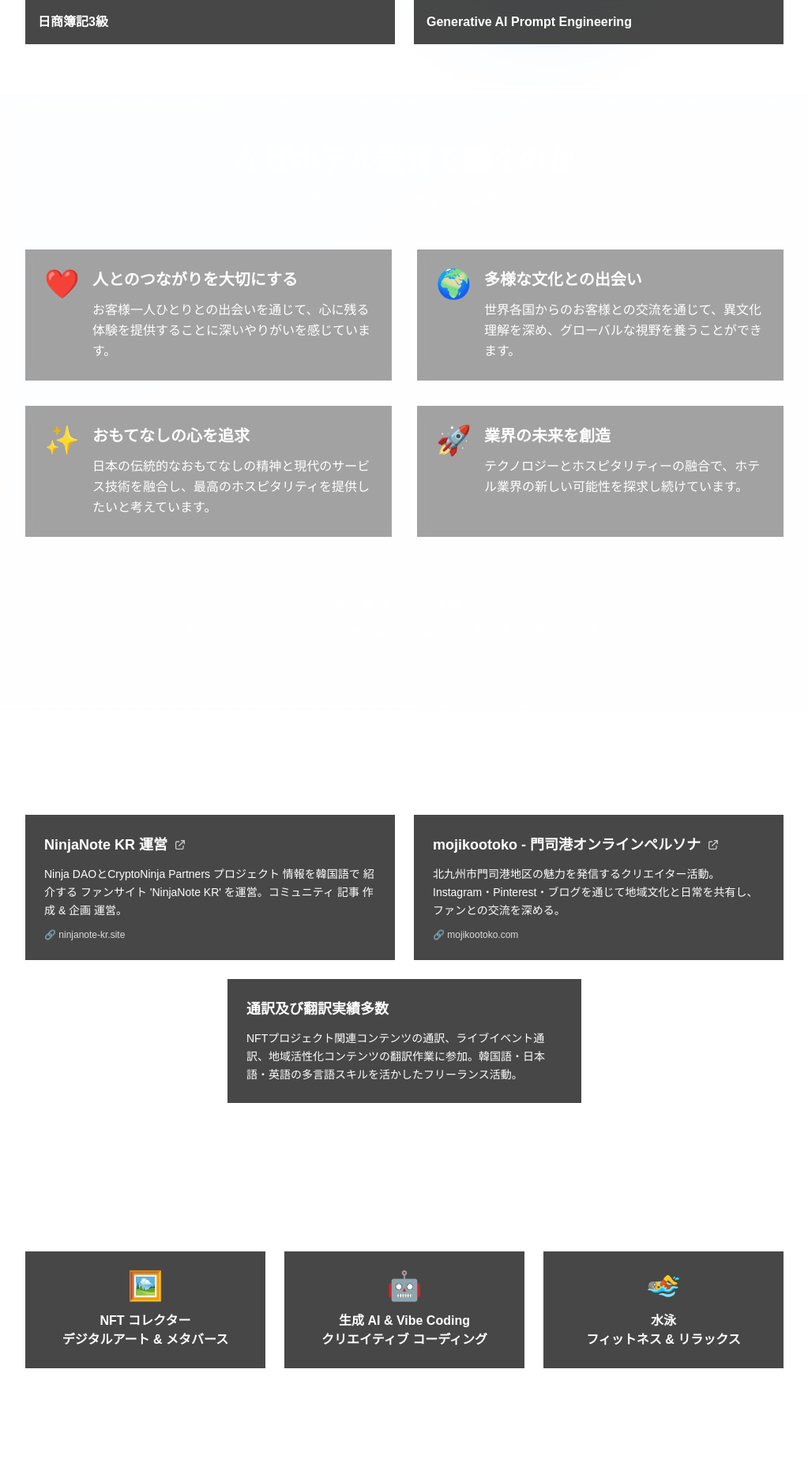
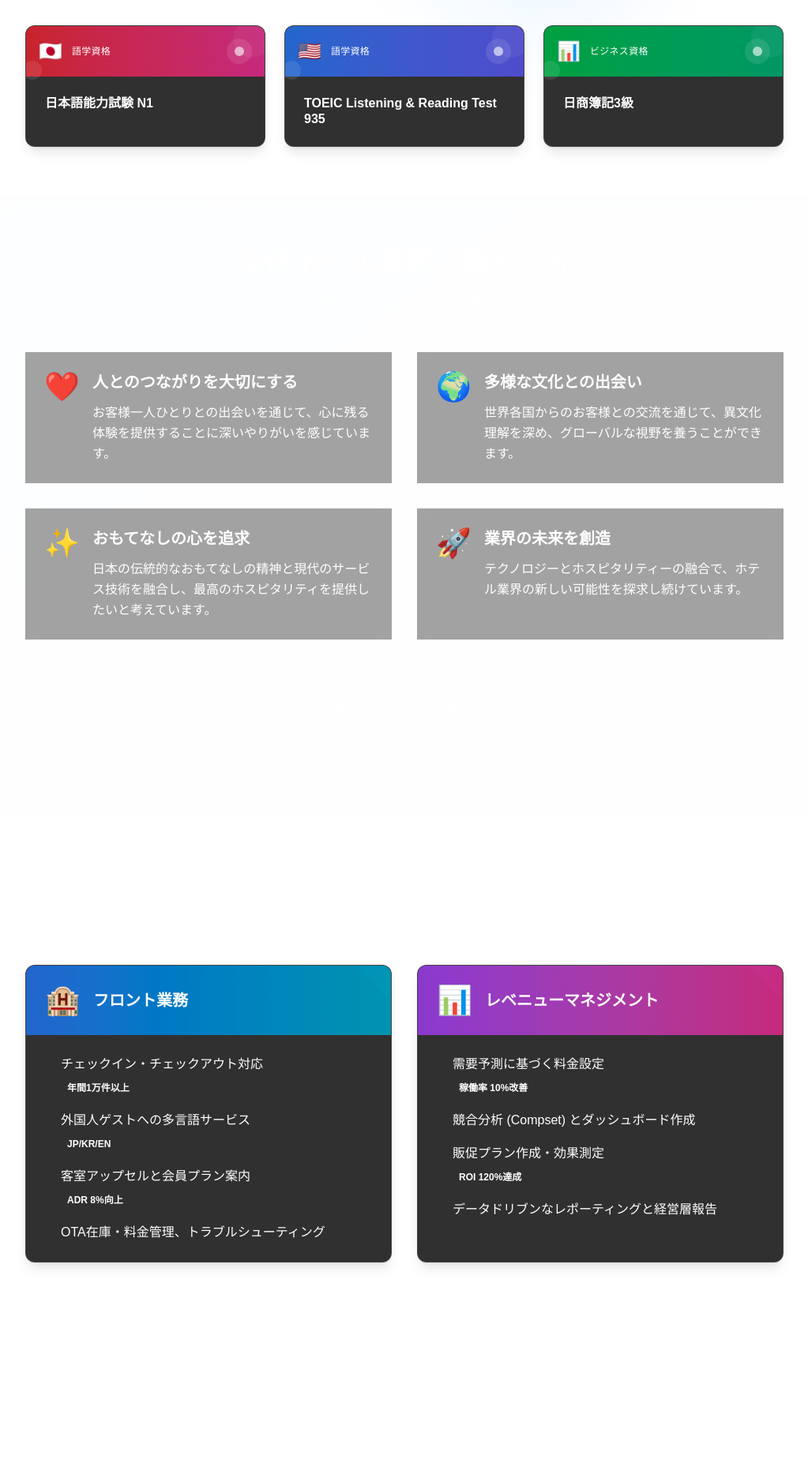
Before and after one commit to minjiblog/career, a Next.js app: page / in a window 1280 px wide. Shown: the part 880-2733 px from the top of the page at 79% size, without its empty margins (128-1151 px from the left). Built offline with nearby package versions, Linux system fonts and the light colour scheme.

Commit message:
Enhanced portfolio sections: HotelExperience, Side Projects, Certificates & Skills with modern designs

```diff
--- a/src/app/page.tsx
+++ b/src/app/page.tsx
@@ -5,6 +5,7 @@ import {
   AboutMe,
   CertificatesSkills,
   WhyHotelIndustry,
+  HotelExperience,
   Projects,
   Hobbies,
   PersonalStory,
@@ -56,6 +57,7 @@ export default function Home() {
           <AboutMe />
           <CertificatesSkills />
           <WhyHotelIndustry />
+          <HotelExperience />
           <Projects />
           <Hobbies />
           <PersonalStory />
--- a/src/components/sections.tsx
+++ b/src/components/sections.tsx
@@ -1,7 +1,7 @@
 "use client";
 
 import Section from "./Section";
-import { FaHotel, FaPlaneDeparture, FaLaptopCode, FaGraduationCap } from 'react-icons/fa';
+import { FaHotel, FaPlaneDeparture, FaLaptopCode, FaGraduationCap, FaMedal } from 'react-icons/fa';
 import React from "react";
 
 
@@ -56,7 +56,7 @@ export const AboutMe = () => {
       heading: "About Me",
       items: [
         "建国大学校 経済学科 卒業",
-        "육군 병장 만기 전역",
+        "韓国陸軍 兵長 満期除隊",
         "ホテル勤務5年以上（フロント〜レベニューマネジメント）",
         "多言語対応（日本語・韓国語・英語）でグローバル顧客サービス提供",
         "Web3 / 生成AI 活用とクリエイティブ制作で顧客体験をアップデート"
@@ -66,7 +66,8 @@ export const AboutMe = () => {
       heading: "About Me",
       items: [
         "Graduated from Konkuk University, Department of Economics",
-        "5+ years of hotel experience (Front desk to Management)",
+        "Completed military service as Sergeant in ROK Army",
+        "5+ years of hotel experience (Front desk to Revenue Management)",
         "Multilingual support (Japanese, Korean, English) for global customer service",
         "Enhancing customer experience through Web3 / Generative AI and creative production"
       ]
@@ -86,21 +87,27 @@ export const AboutMe = () => {
           </span>
         </li>
         <li className="flex items-start gap-3">
-          <FaHotel className="text-accent mt-1" size={24} />
+          <FaMedal className="text-accent mt-1" size={24} />
           <span className="text-gray-800 dark:text-gray-200">
             {currentContent.items[1]}
           </span>
         </li>
         <li className="flex items-start gap-3">
-          <FaPlaneDeparture className="text-accent mt-1" size={24} />
+          <FaHotel className="text-accent mt-1" size={24} />
           <span className="text-gray-800 dark:text-gray-200">
             {currentContent.items[2]}
           </span>
         </li>
         <li className="flex items-start gap-3">
+          <FaPlaneDeparture className="text-accent mt-1" size={24} />
+          <span className="text-gray-800 dark:text-gray-200">
+            {currentContent.items[3]}
+          </span>
+        </li>
+        <li className="flex items-start gap-3">
           <FaLaptopCode className="text-accent mt-1" size={24} />
           <span className="text-gray-800 dark:text-gray-200">
-            {currentContent.items[3]}
+            {currentContent.items[4]}
           </span>
         </li>
       </ul>
@@ -115,20 +122,50 @@ export const CertificatesSkills = () => {
   const content = {
     ja: {
       heading: "Certificates & Skills",
-      certs: [
-        "日本語能力試験 N1",
-        "TOEIC Listening & Reading Test 935",
-        "日商簿記3級",
-        "Generative AI Prompt Engineering",
+      subtitle: "取得資格と専門スキル",
+      items: [
+        {
+          title: "日本語能力試験 N1",
+          icon: "🇯🇵",
+          category: "語学資格",
+          color: "from-red-500 to-pink-500"
+        },
+        {
+          title: "TOEIC Listening & Reading Test 935",
+          icon: "🇺🇸",
+          category: "語学資格",
+          color: "from-blue-500 to-indigo-500"
+        },
+        {
+          title: "日商簿記3級",
+          icon: "📊",
+          category: "ビジネス資格",
+          color: "from-green-500 to-emerald-500"
+        }
       ]
     },
     en: {
       heading: "Certificates & Skills",
-      certs: [
-        "Japanese Language Proficiency Test N1",
-        "TOEIC Listening & Reading Test 935",
-        "Bookkeeping Level 3 (Japan)",
-        "Generative AI Prompt Engineering",
+      subtitle: "Professional qualifications and expertise",
+      items: [
+        {
+          title: "Japanese Language Proficiency Test N1",
+          icon: "🇯🇵",
+          category: "Language Certification",
+          color: "from-red-500 to-pink-500"
+        },
+        {
+          title: "TOEIC Listening & Reading Test 935",
+          icon: "🇺🇸",
+          category: "Language Certification",
+          color: "from-blue-500 to-indigo-500"
+        },
+        {
+          title: "Bookkeeping Level 3 (Japan)",
+          icon: "📊",
+          category: "Business Certification",
+          color: "from-green-500 to-emerald-500"
+        }
       ]
     }
   };
@@ -137,14 +174,44 @@ export const CertificatesSkills = () => {
 
   return (
     <Section id="skills">
-      <h2 className="text-3xl font-bold mb-6 text-primary">{currentContent.heading}</h2>
-      <div className="grid gap-6 md:grid-cols-2">
-        {currentContent.certs.map((c) => (
+      <div className="text-center mb-12">
+        <h2 className="text-3xl font-bold mb-4 text-primary">{currentContent.heading}</h2>
+        <p className="text-lg text-gray-600 dark:text-gray-400 italic max-w-2xl mx-auto">{currentContent.subtitle}</p>
+      </div>
+
+      <div className="grid gap-6 md:grid-cols-3 max-w-5xl mx-auto">
+        {currentContent.items.map(({ title, icon, category, color }) => (
           <div
-            key={c}
-            className="bg-[#1a1a1a]/80 dark:bg-[#0a0a0a]/70 rounded-card shadow-soft p-4 backdrop-blur-md"
+            key={title}
+            className="group relative overflow-hidden bg-[#1a1a1a]/90 dark:bg-[#0a0a0a]/80 rounded-xl shadow-lg backdrop-blur-md border border-gray-200/10 hover:shadow-2xl transition-all duration-300 hover:scale-[1.05]"
           >
-            <p className="font-semibold text-accent">{c}</p>
+            {/* Gradient header */}
+            <div className={`bg-gradient-to-r ${color} p-4 relative`}>
+              <div className="absolute inset-0 bg-black/20" />
+              <div className="relative flex items-center justify-between">
+                <div className="flex items-center gap-3">
+                  <div className="text-2xl">{icon}</div>
+                  <div className="text-xs text-white/80 font-medium uppercase tracking-wide">{category}</div>
+                </div>
+                <div className="w-8 h-8 bg-white/10 rounded-full flex items-center justify-center">
+                  <div className="w-3 h-3 bg-white/60 rounded-full" />
+                </div>
+              </div>
+
+              {/* Decorative elements */}
+              <div className="absolute -top-2 -right-2 w-12 h-12 bg-white/5 rounded-full" />
+              <div className="absolute -bottom-1 -left-1 w-6 h-6 bg-white/10 rounded-full" />
+            </div>
+
+            {/* Content */}
+            <div className="p-6">
+              <h3 className="font-bold text-white text-base leading-tight group-hover:text-accent transition-colors">
+                {title}
+              </h3>
+            </div>
+
+            {/* Hover effect overlay */}
+            <div className="absolute inset-0 bg-gradient-to-t from-transparent via-transparent to-white/5 opacity-0 group-hover:opacity-100 transition-opacity duration-300 pointer-events-none" />
           </div>
         ))}
       </div>
@@ -266,39 +333,65 @@ export const Projects = () => {
   const content = {
     ja: {
       heading: "Side Projects",
+      subtitle: "創造性とテクノロジーを活かした個人プロジェクト",
       items: [
         {
           title: "NinjaNote KR 運営",
           desc: "Ninja DAOとCryptoNinja Partners プロジェクト 情報を韓国語で 紹介する ファンサイト 'NinjaNote KR' を運営。コミュニティ 記事 作成 & 企画 運営。",
-          link: "https://ninjanote-kr.site/"
+          link: "https://ninjanote-kr.site/",
+          category: "Web3・コミュニティ",
+          icon: "🥷",
+          color: "from-orange-500 to-red-500",
+          tags: ["Web3", "コミュニティ", "韓国語"]
         },
         {
           title: "mojikootoko - 門司港オンラインペルソナ",
           desc: "北九州市門司港地区の魅力を発信するクリエイター活動。Instagram・Pinterest・ブログを通じて地域文化と日常を共有し、ファンとの交流を深める。",
-          link: "https://mojikootoko.com/"
+          link: "https://mojikootoko.com/",
+          category: "クリエイター・地域活性化",
+          icon: "🏛️",
+          color: "from-green-500 to-teal-500",
+          tags: ["クリエイター", "地域活性化", "SNS"]
         },
         {
           title: "通訳及び翻訳実績多数",
-          desc: "NFTプロジェクト関連コンテンツの通訳、ライブイベント通訳、地域活性化コンテンツの翻訳作業に参加。韓国語・日本語・英語の多言語スキルを活かしたフリーランス活動。"
+          desc: "NFTプロジェクト関連コンテンツの通訳、ライブイベント通訳、地域活性化コンテンツの翻訳作業に参加。韓国語・日本語・英語の多言語スキルを活かしたフリーランス活動。",
+          category: "多言語・フリーランス",
+          icon: "🌐",
+          color: "from-blue-500 to-purple-500",
+          tags: ["通訳", "翻訳", "多言語"]
         }
       ]
     },
     en: {
       heading: "Side Projects",
+      subtitle: "Personal projects leveraging creativity and technology",
       items: [
         {
           title: "NinjaNote KR Operation",
           desc: "Operating the fan site 'NinjaNote KR' that introduces Ninja DAO and CryptoNinja Partners project information in Korean. Creating community articles & managing projects.",
-          link: "https://ninjanote-kr.site/"
+          link: "https://ninjanote-kr.site/",
+          category: "Web3・Community",
+          icon: "🥷",
+          color: "from-orange-500 to-red-500",
+          tags: ["Web3", "Community", "Korean"]
         },
         {
           title: "mojikootoko - Mojiko Port Online Persona",
           desc: "Creator activities promoting the charm of Mojiko Port area in Kitakyushu City. Sharing regional culture and daily life through Instagram, Pinterest, and blog to deepen fan engagement.",
-          link: "https://mojikootoko.com/"
+          link: "https://mojikootoko.com/",
+          category: "Creator・Regional Revitalization",
+          icon: "🏛️",
+          color: "from-green-500 to-teal-500",
+          tags: ["Creator", "Regional", "SNS"]
         },
         {
           title: "Multiple Interpretation & Translation Projects",
-          desc: "Participated in interpretation of NFT project-related content, live event interpretation, and translation of regional revitalization content. Freelance activities utilizing multilingual skills in Korean, Japanese, and English."
+          desc: "Participated in interpretation of NFT project-related content, live event interpretation, and translation of regional revitalization content. Freelance activities utilizing multilingual skills in Korean, Japanese, and English.",
+          category: "Multilingual・Freelance",
+          icon: "🌐",
+          color: "from-blue-500 to-purple-500",
+          tags: ["Interpretation", "Translation", "Multilingual"]
         }
       ]
     }
@@ -308,64 +401,183 @@ export const Projects = () => {
 
   return (
     <Section id="projects">
-      <h2 className="text-3xl font-bold mb-8 text-primary text-center">{currentContent.heading}</h2>
+      <div className="text-center mb-12">
+        <h2 className="text-3xl font-bold mb-4 text-primary">{currentContent.heading}</h2>
+        <p className="text-lg text-gray-600 dark:text-gray-400 italic max-w-2xl mx-auto">{currentContent.subtitle}</p>
+      </div>
 
-      {/* First two items in a row */}
-      <div className="grid gap-6 md:grid-cols-2 mb-6">
-        {currentContent.items.slice(0, 2).map(({ title, desc, link }) => (
+      <div className="grid gap-8 md:grid-cols-2 lg:grid-cols-3 max-w-7xl mx-auto">
+        {currentContent.items.map(({ title, desc, link, category, icon, color, tags }) => (
           <div
             key={title}
-            className={`rounded-card shadow-soft overflow-hidden bg-[#1a1a1a]/80 dark:bg-[#0a0a0a]/70 backdrop-blur-md transition-all duration-300 hover:scale-105 ${link ? 'cursor-pointer hover:shadow-lg' : ''}`}
+            className={`group relative overflow-hidden bg-[#1a1a1a]/90 dark:bg-[#0a0a0a]/80 rounded-xl shadow-lg backdrop-blur-md border border-gray-200/10 hover:shadow-2xl transition-all duration-500 hover:scale-[1.03] ${link ? 'cursor-pointer' : ''}`}
             onClick={link ? () => window.open(link, '_blank', 'noopener,noreferrer') : undefined}
           >
+            {/* Gradient header with icon */}
+            <div className={`bg-gradient-to-r ${color} p-4 relative overflow-hidden`}>
+              <div className="absolute inset-0 bg-black/20" />
+              <div className="relative flex items-center justify-between">
+                <div className="flex items-center gap-3">
+                  <div className="text-3xl">{icon}</div>
+                  <div>
+                    <div className="text-xs text-white/80 font-medium uppercase tracking-wide">{category}</div>
+                  </div>
+                </div>
+                {link && (
+                  <div className="text-white/80 group-hover:text-white transition-colors">
+                    <svg className="w-5 h-5" fill="none" stroke="currentColor" viewBox="0 0 24 24">
+                      <path strokeLinecap="round" strokeLinejoin="round" strokeWidth={2} d="M10 6H6a2 2 0 00-2 2v10a2 2 0 002 2h10a2 2 0 002-2v-4M14 4h6m0 0v6m0-6L10 14" />
+                    </svg>
+                  </div>
+                )}
+              </div>
+
+              {/* Decorative elements */}
+              <div className="absolute -top-4 -right-4 w-16 h-16 bg-white/10 rounded-full" />
+              <div className="absolute -bottom-2 -left-2 w-8 h-8 bg-white/5 rounded-full" />
+            </div>
+
+            {/* Content */}
             <div className="p-6">
-              <h4 className="font-semibold mb-3 text-accent flex items-center gap-2 text-lg">
+              <h4 className="font-bold mb-3 text-white text-lg leading-tight group-hover:text-accent transition-colors">
                 {title}
-                {link && (
-                  <svg className="w-4 h-4 opacity-70" fill="none" stroke="currentColor" viewBox="0 0 24 24">
-                    <path strokeLinecap="round" strokeLinejoin="round" strokeWidth={2} d="M10 6H6a2 2 0 00-2 2v10a2 2 0 002 2h10a2 2 0 002-2v-4M14 4h6m0 0v6m0-6L10 14" />
-                  </svg>
-                )}
               </h4>
-              <p className="text-sm leading-relaxed text-gray-600 dark:text-gray-300">{desc}</p>
+              <p className="text-sm leading-relaxed text-gray-300 dark:text-gray-400 mb-4 line-clamp-4">{desc}</p>
+
+              {/* Tags */}
+              <div className="flex flex-wrap gap-2 mb-4">
+                {tags.map(tag => (
+                  <span key={tag} className="px-2 py-1 bg-white/10 text-white/80 rounded-full text-xs font-medium">
+                    {tag}
+                  </span>
+                ))}
+              </div>
+
+              {/* Link indicator */}
               {link && (
-                <p className="text-xs text-accent mt-3 opacity-80 font-medium">
-                  🔗 {link.replace('https://', '').replace('/', '')}
-                </p>
+                <div className="flex items-center gap-2 text-accent text-xs font-medium opacity-80 group-hover:opacity-100 transition-opacity">
+                  <div className="w-2 h-2 bg-accent rounded-full animate-pulse" />
+                  <span>{link.replace('https://', '').split('/')[0]}</span>
+                </div>
               )}
+            </div>
+
+            {/* Hover effect overlay */}
+            <div className="absolute inset-0 bg-gradient-to-t from-transparent via-transparent to-white/5 opacity-0 group-hover:opacity-100 transition-opacity duration-300 pointer-events-none" />
+          </div>
+        ))}
+      </div>
+    </Section>
+  );
+}
+
+export const HotelExperience = () => {
+  const { lang } = useLanguage();
+  const content = {
+    ja: {
+      heading: "ホテルでの経験",
+      subtitle: "5年間のホテル業界での実務経験と成果",
+      sections: [
+        {
+          title: "フロント業務",
+          icon: "🏨",
+          color: "from-blue-500 to-cyan-500",
+          points: [
+            { text: "チェックイン・チェックアウト対応", metric: "年間1万件以上" },
+            { text: "外国人ゲストへの多言語サービス", metric: "JP/KR/EN" },
+            { text: "客室アップセルと会員プラン案内", metric: "ADR 8%向上" },
+            { text: "OTA在庫・料金管理、トラブルシューティング", metric: "" }
+          ]
+        },
+        {
+          title: "レベニューマネジメント",
+          icon: "📊",
+          color: "from-purple-500 to-pink-500",
+          points: [
+            { text: "需要予測に基づく料金設定", metric: "稼働率 10%改善" },
+            { text: "競合分析 (Compset) とダッシュボード作成", metric: "" },
+            { text: "販促プラン作成・効果測定", metric: "ROI 120%達成" },
+            { text: "データドリブンなレポーティングと経営層報告", metric: "" }
+          ]
+        }
+      ]
+    },
+    en: {
+      heading: "Hotel Experience",
+      subtitle: "5+ years of hands-on experience and achievements in hospitality",
+      sections: [
+        {
+          title: "Front Desk Operations",
+          icon: "🏨",
+          color: "from-blue-500 to-cyan-500",
+          points: [
+            { text: "Handled check-ins/check-outs", metric: "10k+ per year" },
+            { text: "Multilingual service for overseas guests", metric: "JP/KR/EN" },
+            { text: "Upselling & membership plans", metric: "+8% ADR" },
+            { text: "OTA inventory & rate management, issue resolution", metric: "" }
+          ]
+        },
+        {
+          title: "Revenue Management",
+          icon: "📊",
+          color: "from-purple-500 to-pink-500",
+          points: [
+            { text: "Dynamic rate setting based on demand forecasting", metric: "+10% occupancy" },
+            { text: "Competitor set analysis & dashboard creation", metric: "" },
+            { text: "Designed and measured promotional campaigns", metric: "120% ROI" },
+            { text: "Data-driven reporting to executive team", metric: "" }
+          ]
+        }
+      ]
+    }
+  } as const;
+  const c = content[lang as keyof typeof content];
+  return (
+    <Section id="hotel-experience">
+      <div className="text-center mb-12">
+        <h2 className="text-3xl font-bold mb-4 text-primary">{c.heading}</h2>
+        <p className="text-lg text-gray-600 dark:text-gray-400 italic max-w-2xl mx-auto">{c.subtitle}</p>
+      </div>
+
+      <div className="grid md:grid-cols-2 gap-8 max-w-6xl mx-auto">
+        {c.sections.map(({ title, icon, color, points }) => (
+          <div key={title} className="group relative overflow-hidden bg-[#1a1a1a]/90 dark:bg-[#0a0a0a]/80 rounded-xl shadow-lg backdrop-blur-md border border-gray-200/10 hover:shadow-2xl transition-all duration-300 hover:scale-[1.02]">
+            {/* Gradient header */}
+            <div className={`bg-gradient-to-r ${color} p-6 relative`}>
+              <div className="absolute inset-0 bg-black/20" />
+              <div className="relative flex items-center gap-4">
+                <div className="text-4xl">{icon}</div>
+                <h3 className="text-xl font-bold text-white">{title}</h3>
+              </div>
+            </div>
+
+            {/* Content */}
+            <div className="p-6">
+              <ul className="space-y-4">
+                {points.map((point, idx) => (
+                  <li key={idx} className="flex items-start gap-3 group/item">
+                    <div className="flex-shrink-0 w-2 h-2 bg-accent rounded-full mt-2 group-hover/item:scale-125 transition-transform" />
+                    <div className="flex-1">
+                      <span className="text-gray-200 dark:text-gray-300 leading-relaxed">{point.text}</span>
+                      {point.metric && (
+                        <div className="mt-1">
+                          <span className="inline-block bg-accent/20 text-accent px-2 py-1 rounded-full text-xs font-semibold">
+                            {point.metric}
+                          </span>
+                        </div>
+                      )}
+                    </div>
+                  </li>
+                ))}
+              </ul>
+            </div>
+
+            {/* Decorative corner */}
+            <div className="absolute top-0 right-0 w-16 h-16 opacity-10">
+              <div className={`w-full h-full bg-gradient-to-br ${color} transform rotate-45 translate-x-8 -translate-y-8`} />
             </div>
           </div>
         ))}
-      </div>
-
-      {/* Third item centered */}
-      <div className="flex justify-center">
-        <div className="w-full max-w-md">
-          {currentContent.items.slice(2).map(({ title, desc, link }) => (
-            <div
-              key={title}
-              className={`rounded-card shadow-soft overflow-hidden bg-[#1a1a1a]/80 dark:bg-[#0a0a0a]/70 backdrop-blur-md transition-all duration-300 hover:scale-105 ${link ? 'cursor-pointer hover:shadow-lg' : ''}`}
-              onClick={link ? () => window.open(link, '_blank', 'noopener,noreferrer') : undefined}
-            >
-              <div className="p-6">
-                <h4 className="font-semibold mb-3 text-accent flex items-center gap-2 text-lg">
-                  {title}
-                  {link && (
-                    <svg className="w-4 h-4 opacity-70" fill="none" stroke="currentColor" viewBox="0 0 24 24">
-                      <path strokeLinecap="round" strokeLinejoin="round" strokeWidth={2} d="M10 6H6a2 2 0 00-2 2v10a2 2 0 002 2h10a2 2 0 002-2v-4M14 4h6m0 0v6m0-6L10 14" />
-                    </svg>
-                  )}
-                </h4>
-                <p className="text-sm leading-relaxed text-gray-600 dark:text-gray-300">{desc}</p>
-                {link && (
-                  <p className="text-xs text-accent mt-3 opacity-80 font-medium">
-                    🔗 {link.replace('https://', '').replace('/', '')}
-                  </p>
-                )}
-              </div>
-            </div>
-          ))}
-        </div>
       </div>
     </Section>
   );
@@ -470,7 +682,7 @@ export const PersonalStory = () => {
         },
         {
           title: 'Discovering Hospitality',
-          text: 'Starting from the front desk and progressing to management, I learned that true hospitality is not about technique but about the "heart." Guest smiles, colleague cooperation—everything contributed to my growth.'
+          text: 'Starting from the front desk and progressing to revenue management, I learned that true hospitality is not about technique but about the "heart." Guest smiles, colleague cooperation—everything contributed to my growth.'
         },
         {
           title: 'Passion for Technology',
```
